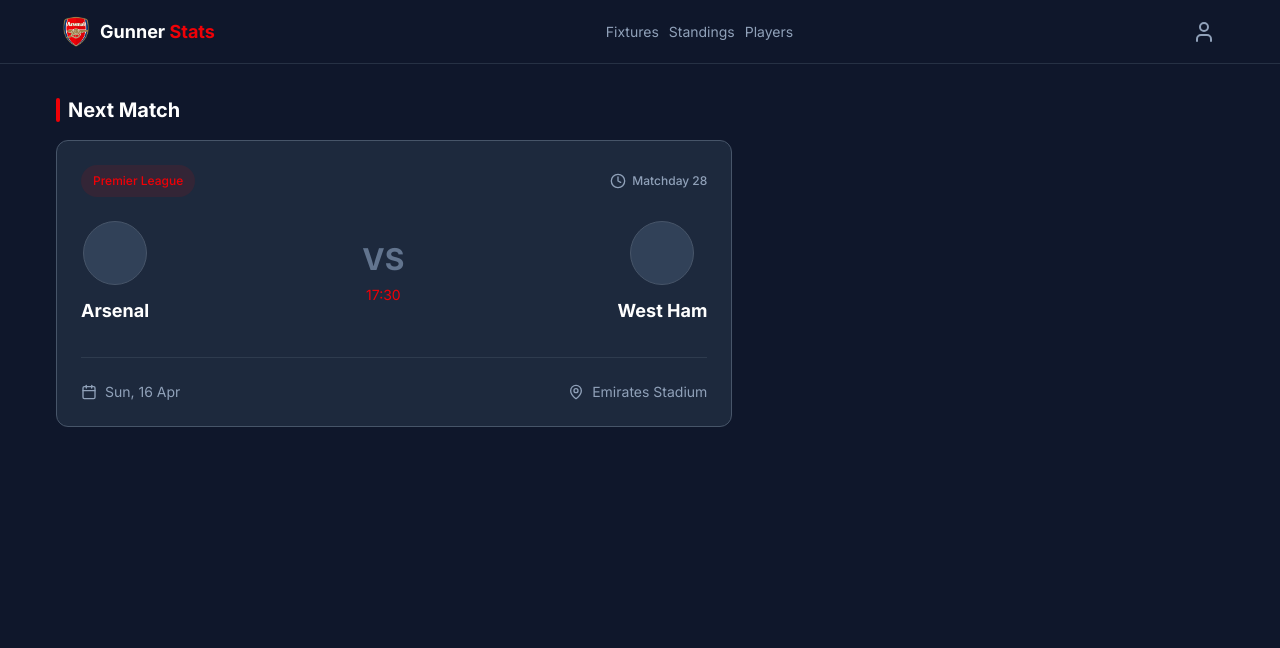
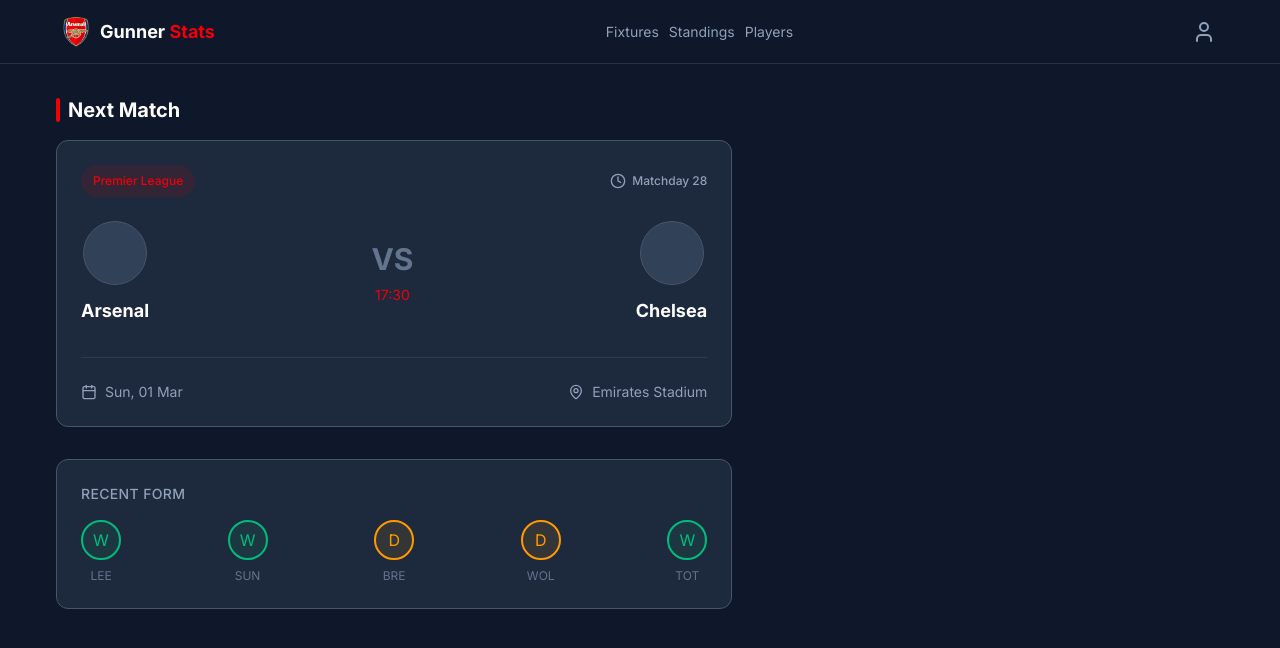
Before and after one commit to YuzStack/56_Gunner-Stats, a React (Vite) app: page / in a window 1280 px wide. Shown: the top 648 px of the page. Built offline with nearby package versions, Linux system fonts and the light colour scheme; a web font is replaced by a local one.

Commit message:
Build the static version of 'RecentForm' component

```diff
--- a/src/components/App.jsx
+++ b/src/components/App.jsx
@@ -4,6 +4,7 @@
 import Menu from './Menu';
 import Nav from './Nav';
 import NextMatch from './NextMatch';
+import RecentForm from './RecentForm';
 import UserProfile from './UserProfile';
 
 function App() {
@@ -18,6 +19,7 @@
       <Dashboard>
         <LeftColumn>
           <NextMatch />
+          <RecentForm />
         </LeftColumn>
       </Dashboard>
     </div>
--- a/src/components/LeftColumn.jsx
+++ b/src/components/LeftColumn.jsx
@@ -1,5 +1,5 @@
 function LeftColumn({ children }) {
-  return <div className='lg:col-span-7'>{children}</div>;
+  return <div className='space-y-8 lg:col-span-7'>{children}</div>;
 }
 
 export default LeftColumn;
--- a/src/components/NextMatch.jsx
+++ b/src/components/NextMatch.jsx
@@ -8,7 +8,7 @@
         <h2 className='text-xl font-bold'>Next Match</h2>
       </div>
 
-      <div className='border-light-border hover:shadow-dark-red space-y-6 rounded-xl border bg-slate-800 p-6 duration-300 ease-in-out hover:shadow-sm'>
+      <div className='border-light-border hover:shadow-dark-red space-y-6 rounded-xl border bg-slate-800 p-3 duration-300 ease-in-out hover:shadow-sm sm:p-6'>
         <div className='flex items-center justify-between'>
           <span className='bg-red-accent text-light-red rounded-full px-3 py-2 text-xs font-medium'>
             Premier League
@@ -30,14 +30,14 @@
           </div>
           <div className='flex flex-col items-center gap-3'>
             <div className='border-light-border flex h-16 w-16 items-center justify-center rounded-full border bg-slate-700'></div>
-            <span className='text-lg font-bold'>West Ham</span>
+            <span className='text-lg font-bold'>Chelsea</span>
           </div>
         </div>
 
         <div className='flex items-center justify-between text-slate-400'>
           <div className='flex items-center gap-2'>
             <Calendar size={16} />
-            <span className='text-sm'>Sun, 16 Apr</span>
+            <span className='text-sm'>Sun, 01 Mar</span>
           </div>
           <div className='flex items-center gap-2'>
             <MapPin size={16} />
--- /dev/null
+++ b/src/components/RecentForm.jsx
@@ -0,0 +1,54 @@
+function RecentForm() {
+  return (
+    <div className='border-light-border rounded-xl border bg-slate-800 p-3 sm:p-6'>
+      <h3 className='mb-4 text-sm font-medium tracking-wide text-slate-400 uppercase'>
+        Recent Form
+      </h3>
+      <ul className='flex items-center justify-between'>
+        {/* <li className='flex flex-col items-center gap-2'>
+          <div className='bg-loss-accent-fill flex h-10 w-10 items-center justify-center rounded-full border-2 border-red-500'>
+            <span className='text-red-500'>L</span>
+          </div>
+          <span className='text-xs text-slate-500'>MUN</span>
+        </li> */}
+
+        <li className='flex flex-col items-center gap-2'>
+          <div className='bg-win-accent-fill flex h-10 w-10 items-center justify-center rounded-full border-2 border-emerald-500'>
+            <span className='text-emerald-500'>W</span>
+          </div>
+          <span className='text-xs text-slate-500'>LEE</span>
+        </li>
+
+        <li className='flex flex-col items-center gap-2'>
+          <div className='bg-win-accent-fill flex h-10 w-10 items-center justify-center rounded-full border-2 border-emerald-500'>
+            <span className='text-emerald-500'>W</span>
+          </div>
+          <span className='text-xs text-slate-500'>SUN</span>
+        </li>
+
+        <li className='flex flex-col items-center gap-2'>
+          <div className='bg-draw-accent-fill flex h-10 w-10 items-center justify-center rounded-full border-2 border-amber-500'>
+            <span className='text-amber-500'>D</span>
+          </div>
+          <span className='text-xs text-slate-500'>BRE</span>
+        </li>
+
+        <li className='flex flex-col items-center gap-2'>
+          <div className='bg-draw-accent-fill flex h-10 w-10 items-center justify-center rounded-full border-2 border-amber-500'>
+            <span className='text-amber-500'>D</span>
+          </div>
+          <span className='text-xs text-slate-500'>WOL</span>
+        </li>
+
+        <li className='flex flex-col items-center gap-2'>
+          <div className='bg-win-accent-fill flex h-10 w-10 items-center justify-center rounded-full border-2 border-emerald-500'>
+            <span className='text-emerald-500'>W</span>
+          </div>
+          <span className='text-xs text-slate-500'>TOT</span>
+        </li>
+      </ul>
+    </div>
+  );
+}
+
+export default RecentForm;
--- a/src/index.css
+++ b/src/index.css
@@ -10,15 +10,19 @@
 
   --color-dark-border: #2d3b4e;
   --color-light-border: #475569;
+
+  --color-win-accent-fill: #1d3742;
+  --color-draw-accent-fill: #333536;
+  --color-loss-accent-fill: #332c3c;
 }
 
-/* Dark Navyblue – slate-900 */
-/* Light Navyblue – slate-800 */
-/* Lighter Navyblue – slate-700 */
+/* Dark Navyblue – slate-900 (#0F172A) */
+/* Light Navyblue – slate-800 (#1E293B) */
+/* Lighter Navyblue – slate-700 (#334155) */
 
-/* Dark Gray – slate-400 */
-/* Ligh Gray – slate-300 */
+/* Dark Gray – slate-400 (#94A3B8) */
+/* Light Gray – slate-300 (#CBD5E1) */
 
-/* Win Accent – emerald-500 */
-/* Draw Accent – amber-500 */
-/* Loss Accent – red-500 */
+/* Win Accent – emerald-500 (#10B981) */
+/* Draw Accent – amber-500 (#F59E0B) */
+/* Loss Accent – red-500 (#EF4444) */
```
